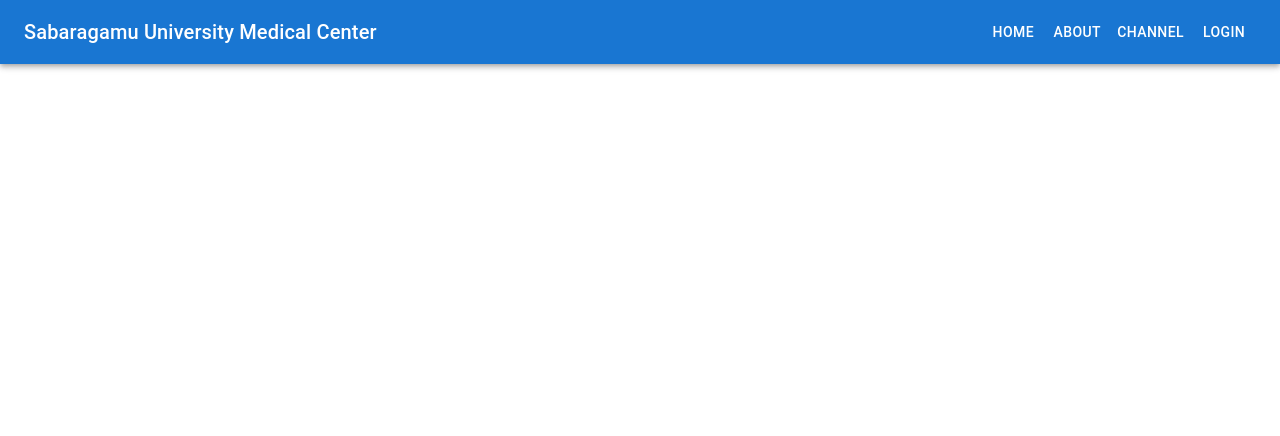
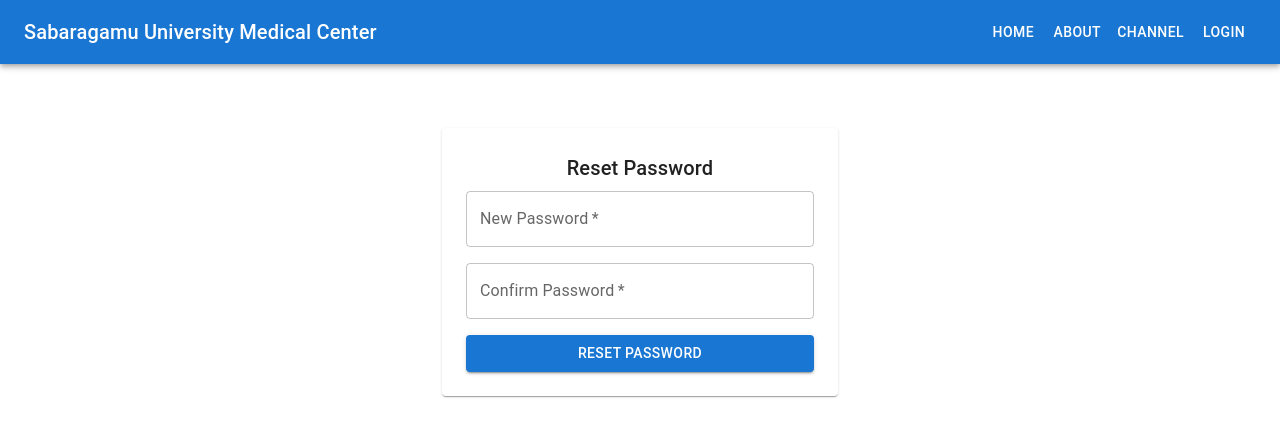
Before and after one commit to Chehan001/mini-project-medical-center-management-system-frontend, a React (Create React App) app: page /reset-password/1/1 in a window 1280 px wide. Shown: the top 436 px of the page. Built offline with nearby package versions, Linux system fonts and the light colour scheme.

Commit message:
Changing-Reset-Password-Setup

```diff
--- a/src/App.js
+++ b/src/App.js
@@ -4,6 +4,7 @@
 import HomePage from './components/HomePage';
 import LoginRegister from './components/LoginRegister';
 import PersonalData from './components/userProfil';
+import ResetPassword from './components/ResetPassword';
 
 const App = () => {
   return (
@@ -12,6 +13,7 @@
       <Routes>
         <Route path="/" element={<HomePage />} />
         <Route path="/login" element={<LoginRegister />} />
+        <Route path="/reset-password/:userId/:token" element={<ResetPassword />} />
         <Route path="/personal-data" element={<userProfile />} />
       </Routes>
     </Router>
--- a/src/components/LoginRegister.jsx
+++ b/src/components/LoginRegister.jsx
@@ -1,18 +1,18 @@
 import React, { useState } from 'react';
 import axios from 'axios';
-import {Avatar, Container, Paper, TextField, Typography,Box, Button, Grid, Link} from '@mui/material';
+import {
+  Avatar, Container, Paper, TextField, Typography,
+  Box, Button, Grid, Link
+} from '@mui/material';
 import MailLockOutlinedIcon from '@mui/icons-material/MailLockOutlined';
 import { useNavigate } from 'react-router-dom';
 
 const LoginRegister = () => {
   const [action, setAction] = useState("Sign In");
-  const [step, setStep] = useState(1);
   const [form, setForm] = useState({
     universityEmail: '',
     idNumber: '',
-    password: '',
-    newPassword: '',
-    confirmPassword: '',
+    password: ''
   });
 
   const navigate = useNavigate();
@@ -23,40 +23,15 @@
 
   const handleForgotPasswordSubmit = async (e) => {
     e.preventDefault();
-
-    if (step === 1) {
     try {
       await axios.post('http://localhost:8000/api/auth/request-password-reset', {
         university_mail: form.universityEmail,
       });
-        alert('Reset link sent to email!');
-        setStep(2);
+      alert('Password reset link sent to your university email.');
+      setAction("Sign In");
     } catch (err) {
       alert('Error sending reset link.');
       console.error(err);
-      }
-    } else {
-      if (form.newPassword !== form.confirmPassword) {
-        alert("Passwords do not match!");
-        return;
-      }
-
-      try {
-        const fakeUserId = "replace_this_id";
-        const fakeToken = "replace_this_token";
-
-        await axios.post(`http://localhost:8000/api/auth/reset-password/${fakeUserId}/${fakeToken}`, {
-          password: form.newPassword,
-          confirmPassword: form.confirmPassword,
-        });
-
-        alert("Password reset successful!");
-        setAction("Sign In");
-        setStep(1);
-      } catch (err) {
-        alert("Password reset failed.");
-        console.error(err);
-      }
     }
   };
 
@@ -82,6 +57,7 @@
           university_reg_number: form.idNumber,
           password: form.password
         });
+        alert("Login successful");
         navigate('/userProfil');
       } catch (err) {
         alert("Login failed. Check ID or password.");
@@ -106,6 +82,8 @@
           sx={{ mt: 1 }}
           onSubmit={action === "Forgot Password" ? handleForgotPasswordSubmit : handleSubmit}
         >
+          {action !== "Forgot Password" && (
+            <>
               {action === "Register" && (
                 <TextField
                   placeholder="Enter University Email"
@@ -114,14 +92,12 @@
                   onChange={handleChange}
                   fullWidth
                   required
-              sx={{ mb: 4 }}
+                  sx={{ mb: 2 }}
                 />
               )}
 
-          {(action === "Sign In" || action === "Register") && (
-            <>
               <TextField
-                placeholder="Enter University Id Number"
+                placeholder="Enter University ID Number"
                 name="idNumber"
                 value={form.idNumber}
                 onChange={handleChange}
@@ -129,6 +105,7 @@
                 required
                 sx={{ mb: 2 }}
               />
+
               <TextField
                 placeholder="Enter Password"
                 type="password"
@@ -143,7 +120,6 @@
           )}
 
           {action === "Forgot Password" && (
-            step === 1 ? (
             <TextField
               placeholder="Enter University Email"
               name="universityEmail"
@@ -153,42 +129,18 @@
               required
               sx={{ mb: 2 }}
             />
-            ) : (
-              <>
-                <TextField
-                  placeholder="Enter New Password"
-                  type="password"
-                  name="newPassword"
-                  value={form.newPassword}
-                  onChange={handleChange}
-                  fullWidth
-                  required
-                  sx={{ mb: 2 }}
-                />
-                <TextField
-                  placeholder="Re-enter New Password"
-                  type="password"
-                  name="confirmPassword"
-                  value={form.confirmPassword}
-                  onChange={handleChange}
-                  fullWidth
-                  required
-                  sx={{ mb: 2 }}
-                />
-              </>
-            )
           )}
 
           <Button type="submit" variant="contained" fullWidth sx={{ mt: 1 }}>
-            {action === "Forgot Password" && step === 2 ? "Reset Password" : action}
+            {action}
           </Button>
         </Box>
 
         <Grid container justifyContent="space-between" sx={{ mt: 1 }}>
           {action !== "Forgot Password" && (
-            <Grid>
-              <Link component="button" onClick={() => { setAction("Forgot Password"); setStep(1); }}>
-                Forgot Password
+            <Grid item>
+              <Link component="button" onClick={() => setAction("Forgot Password")}>
+                Forgot Password?
               </Link>
             </Grid>
           )}
@@ -207,7 +159,7 @@
             </Grid>
           ) : (
             <Grid item>
-              <Link component="button" onClick={() => { setAction("Sign In"); setStep(1); }}>
+              <Link component="button" onClick={() => setAction("Sign In")}>
                 Back to Sign In
               </Link>
             </Grid>
--- /dev/null
+++ b/src/components/ResetPassword.jsx
@@ -0,0 +1,72 @@
+// frontend/src/components/ResetPassword.jsx
+import React, { useState } from 'react';
+import { useParams, useNavigate } from 'react-router-dom';
+import axios from 'axios';
+import { Container, TextField, Button, Paper, Typography } from '@mui/material';
+
+const ResetPassword = () => {
+  const { userId, token } = useParams();
+  const [form, setForm] = useState({ password: '', confirmPassword: '' });
+  const navigate = useNavigate();
+
+  const handleChange = (e) => {
+    setForm({ ...form, [e.target.name]: e.target.value });
+  };
+
+  const handleSubmit = async (e) => {
+    e.preventDefault();
+    if (form.password !== form.confirmPassword) {
+      alert("Passwords do not match!");
+      return;
+    }
+
+    try {
+      const res = await axios.post(`http://localhost:8000/api/auth/reset-password/${userId}/${token}`, {
+        password: form.password,
+        confirmPassword: form.confirmPassword,
+      });
+      alert(res.data.message || "Password reset successful");
+      navigate('/');
+    } catch (err) {
+      alert("Password reset failed.");
+      console.error(err);
+    }
+  };
+
+  return (
+    <Container maxWidth="xs">
+      <Paper sx={{ mt: 8, p: 3 }}>
+        <Typography variant="h6" align="center" gutterBottom>
+          Reset Password
+        </Typography>
+        <form onSubmit={handleSubmit}>
+          <TextField
+            label="New Password"
+            type="password"
+            name="password"
+            value={form.password}
+            onChange={handleChange}
+            fullWidth
+            required
+            sx={{ mb: 2 }}
+          />
+          <TextField
+            label="Confirm Password"
+            type="password"
+            name="confirmPassword"
+            value={form.confirmPassword}
+            onChange={handleChange}
+            fullWidth
+            required
+            sx={{ mb: 2 }}
+          />
+          <Button type="submit" variant="contained" fullWidth>
+            Reset Password
+          </Button>
+        </form>
+      </Paper>
+    </Container>
+  );
+};
+
+export default ResetPassword;
--- a/src/index.js
+++ b/src/index.js
@@ -12,7 +12,4 @@
   </React.StrictMode>
 );
 
-// If you want to start measuring performance in your app, pass a function
-// to log results (for example: reportWebVitals(console.log))
-// or send to an analytics endpoint. Learn more: https://bit.ly/CRA-vitals
 reportWebVitals();
```
Also changed, not shown: src/services/authService.js (+8 -2 lines). Lines whose indentation alone changed are shown as unchanged.
